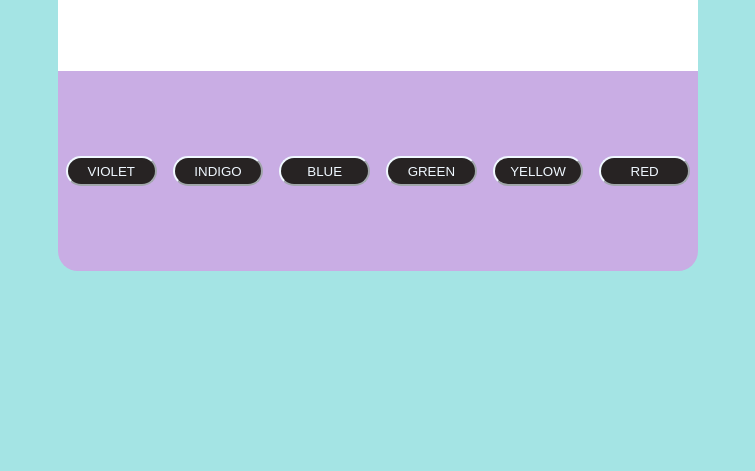
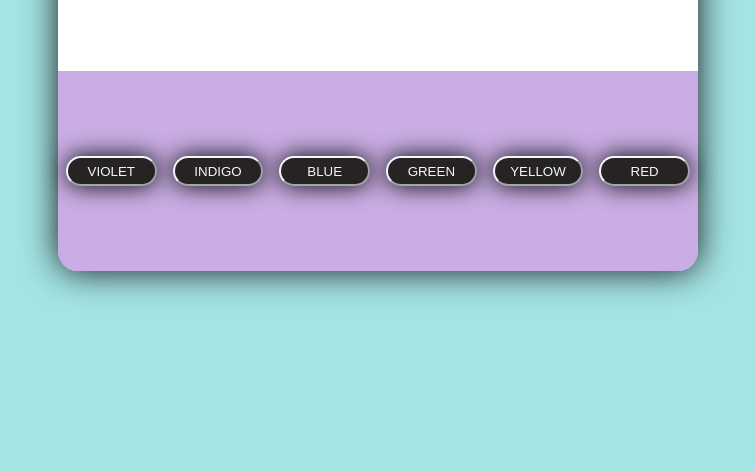
Before and after one commit to SarthakPatel86/Color_Changer, a plain HTML site: page index.html in a window 1280 px wide. Shown: the part 329-800 px from the top of the page, without its empty margins (262-1017 px from the left). Drawn offline with Linux system fonts and the light colour scheme.

Commit message:
commited

```diff
--- a/style.css
+++ b/style.css
@@ -15,6 +15,9 @@ article{
 article>div{
     height: 50%;
     width: 50%;
+    box-shadow: 0px 0px 35px rgb(22, 21, 21);
+   border-radius: 20px 20px 20px 20px;
+
 }
 article>div>div.a{
     height: 50%;
@@ -43,8 +46,6 @@ article>div>div.b{
     align-items: center;
     border-bottom-left-radius: 20px;
     border-bottom-right-radius: 20px;
-
-
 }
 button{
     height: 30px;
@@ -54,5 +55,6 @@ button{
     color: aliceblue;
     border-color: aliceblue;
     border-radius: 20px;
+    box-shadow: 0px 0px 25px black;
 
 }
```
